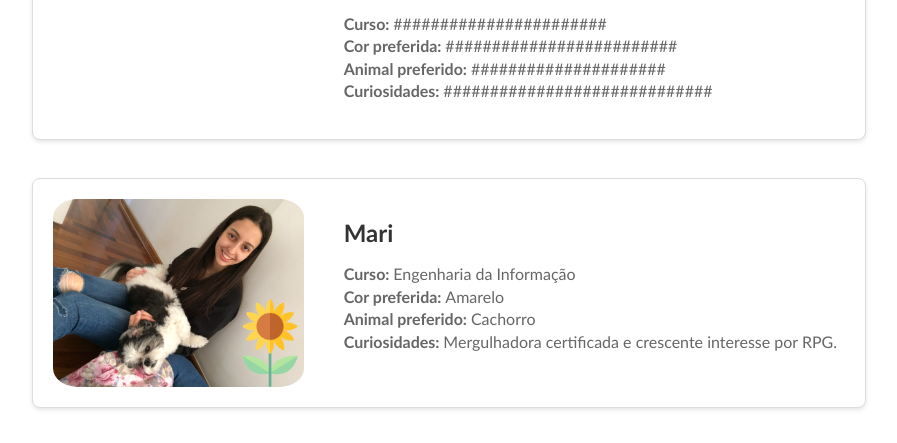
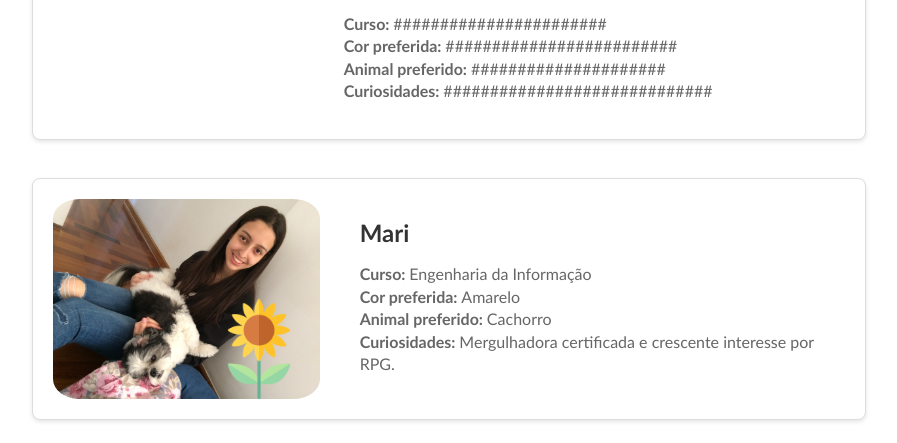
Before and after one commit to marianaxavier/marianaxavier.github.io, a plain HTML site: page index.html in a window 1280 px wide. Shown: the part 921-1364 px from the top of the page, without its empty margins (191-1088 px from the left). Drawn offline with Linux system fonts and the light colour scheme.

Commit message:
Fixes image sizes

```diff
--- a/styles.css
+++ b/styles.css
@@ -112,8 +112,8 @@ nav a:hover {
 }
 
 .card-image img {
-  max-width: 100%;
-  height: auto;
+  max-height: 200px;
+  width: auto;
   display: block;
 }
 
@@ -140,8 +140,9 @@ nav a:hover {
 }
 
 .overlay-avatar-mari {
+  max-height: 100px !important;
   position: absolute;
   bottom: 20px;
-  right: 10px;
+  right: 10%;
   width: 30%;
 }
```
